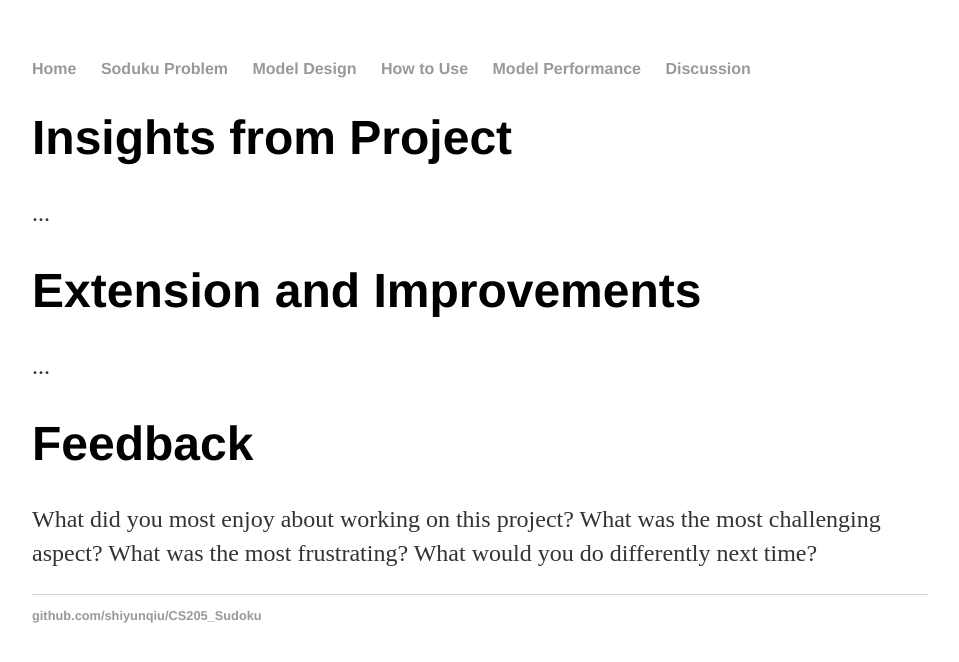
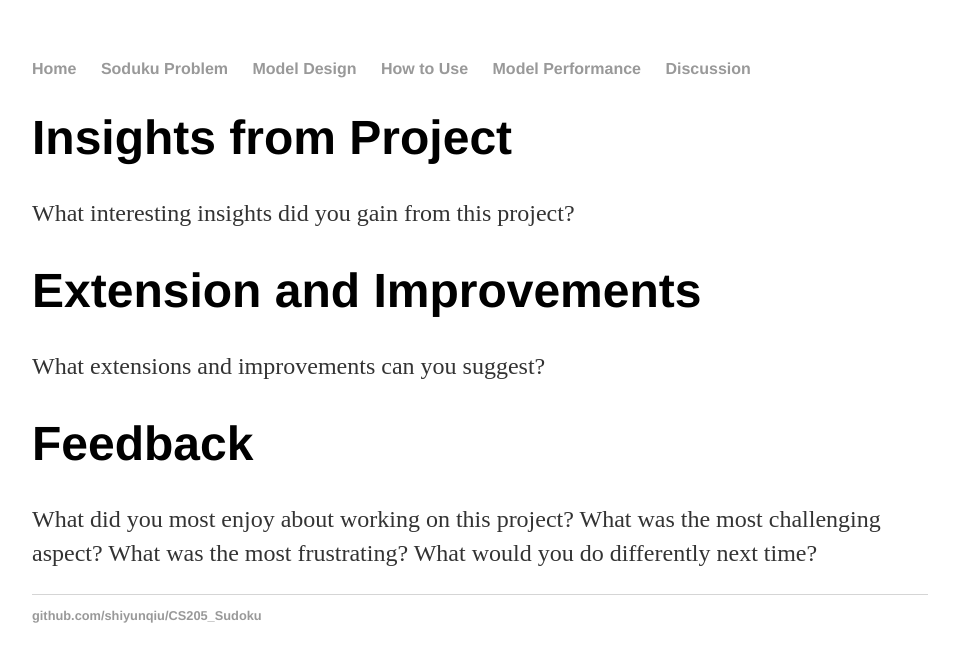
Before and after one commit to shuxiangru/CS205_G1.github.io, a Jekyll site: the page built from discussion/index.html, in a window 1280 px wide. Shown: the top 662 px of the page, without its empty margins (160-1119 px from the left). Built offline with Jekyll 4.4.1, drawn with Linux system fonts in a browser that asks for light colours.

Commit message:
Update index.html

```diff
--- a/discussion/index.html
+++ b/discussion/index.html
@@ -5,9 +5,9 @@ title: discussion
 
 		<div class="discussion">
 			<h1>Insights from Project</h1>
-			<p>...</p>
+			<p>What interesting insights did you gain from this project?</p>
       <h1>Extension and Improvements</h1>
-			<p>...</p>
+			<p>What extensions and improvements can you suggest?</p>
       <h1>Feedback</h1>
 			<p>
       What did you most enjoy about working on this project? What was the most challenging aspect? What was the most frustrating? What would you do differently next time?
```
